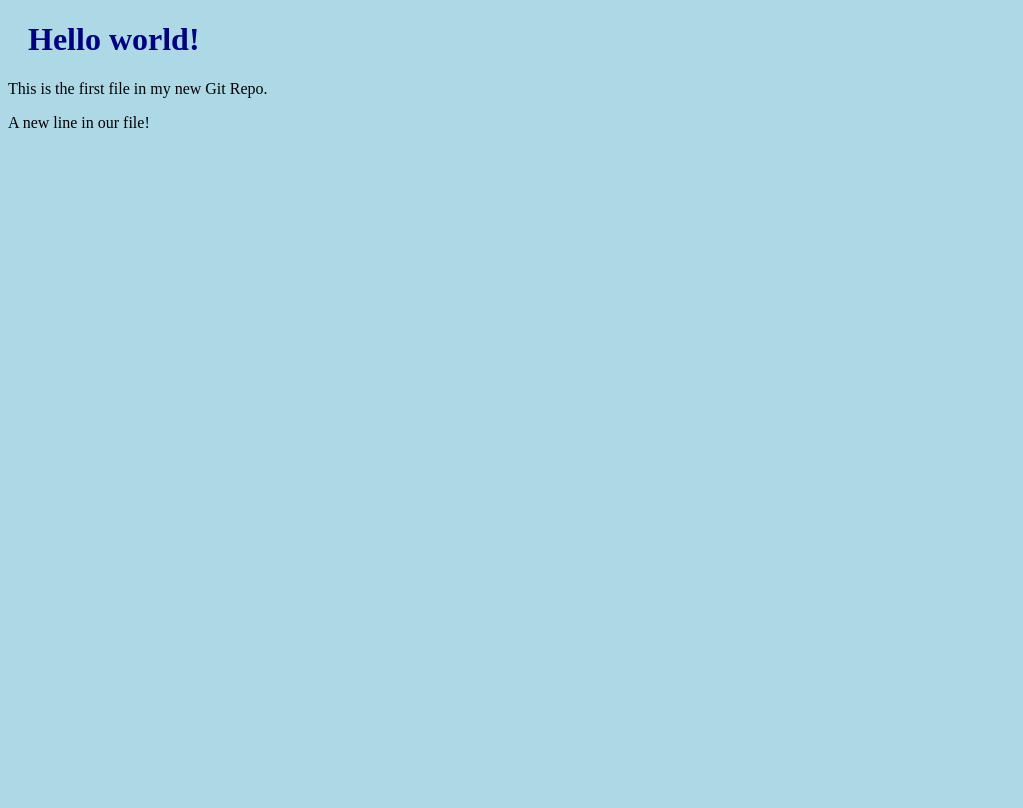
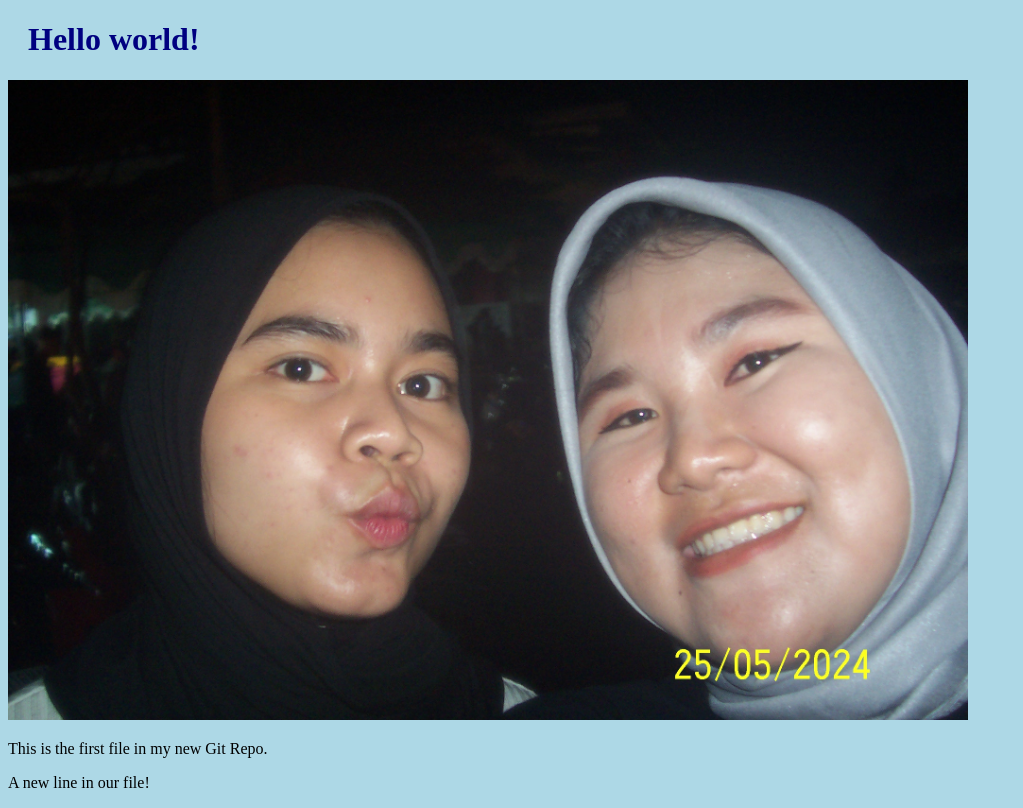
Before and after one commit to SitiFaza/hello-world, a plain HTML site: page index.html in a window 1280 px wide. Shown: the whole page, without its empty margins (0-1023 px from the left). Drawn offline with Linux system fonts and the light colour scheme.

Commit message:
Menambahkan gambar pada Hello World

```diff
--- a/index.html
+++ b/index.html
@@ -8,7 +8,10 @@
 </head>
 <body>
     <h1>Hello world!</h1>
-    <p>This is the first file in my new Git Repo.</p>
-    <p>A new line in our file!</p>
+    <div><img src="caca.JPG" alt="Hello World from Space"
+        style="width:100%;max-width:960px">
+    </div>
+        <p>This is the first file in my new Git Repo.</p>
+        <p>A new line in our file!</p>
 </body>
 </html>
```
Also changed, not shown: caca.JPG (added).
